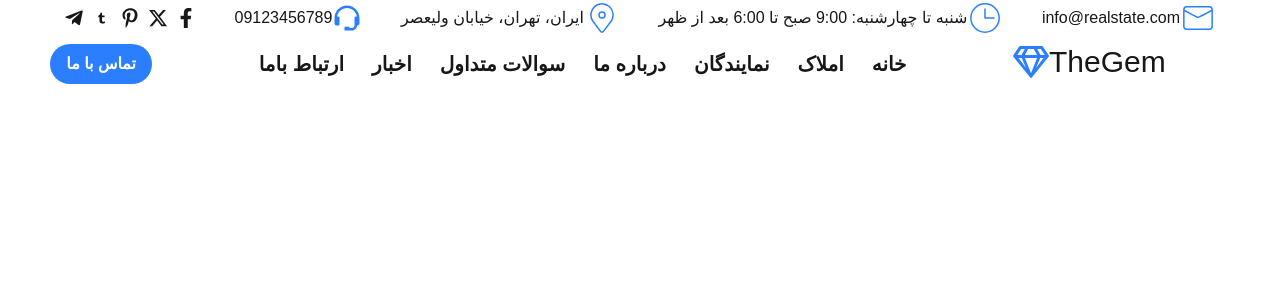
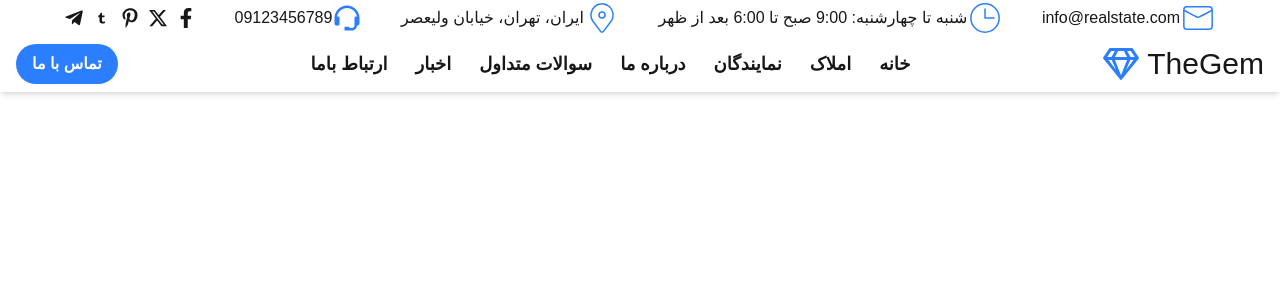
Before and after one commit to home-sales-org/Home_sales, a Next.js app in the folder homesales/: page / in a window 1280 px wide. Shown: the top 300 px of the page. Built offline with nearby package versions, Linux system fonts and the light colour scheme.

Commit message:
feat(header): make responsive layout for mobile menu

```diff
--- a/homesales/src/Components/header/Header.jsx
+++ b/homesales/src/Components/header/Header.jsx
@@ -1,40 +1,58 @@
-"use client" ;
+"use client";
 import Link from "next/link";
-import Navbar from '../../Components/header/Navbar'
+import Navbar from "../../Components/header/Navbar";
 import { FaRegGem } from "react-icons/fa";
+import { CiSearch } from "react-icons/ci";
+import { FiMenu, FiX } from "react-icons/fi";
 import { useState } from "react";
+import { FaFacebookF, FaTelegramPlane, FaPinterestP } from "react-icons/fa";
+import { FaXTwitter } from "react-icons/fa6";
+import { TiSocialTumbler } from "react-icons/ti";
+
 
 export default function Header() {
-    const Amlak = ["لیست املاک", "املاک مرتبط","ملک تکی","برای اجاره"," برای فروش"];
-    const Representatives =["لیست نمایندگان","صفحه نمایندگان"];
-    const News = [ " اخبارما", "وبلاگ"];
+  const Amlak = [
+    "لیست املاک",
+    "املاک مرتبط",
+    "ملک تکی",
+    "برای اجاره",
+    "برای فروش",
+  ];
+  const Representatives = ["لیست نمایندگان", "صفحه نمایندگان"];
+  const News = ["اخبار ما", "وبلاگ"];
+
   const [showAmlakList, setShowAmlakList] = useState(false);
   const [showRepresentatives, setShowRepresentatives] = useState(false);
   const [showNews, setShowNews] = useState(false);
+  const [menuOpen, setMenuOpen] = useState(false);
+
   return (
     <div>
       <Navbar />
-      <header className=" flex flex-row-reverse mt-2 w-[95%] justify-around">
-        <h1 className="flex  text-3xl">
-          <FaRegGem className="text-blue-500 text-4xl" /> TheGem
+      <header className="w-full px-4 py-2 flex justify-between items-center bg-white shadow-md relative flex-row-reverse">
+        <h1 className="flex items-center text-2xl md:text-3xl">
+          <FaRegGem className="text-blue-500 text-4xl mr-2" /> TheGem
         </h1>
-        <ul className="flex flex-row-reverse gap-4 text-xl font-bold">
-          <li className="hover:text-blue-400 hover:bg-gray-50 hover:rounded-full  p-1.5">
-            خانه
-          </li>
+        <button
+          className="md:hidden text-3xl "
+          onClick={() => setMenuOpen(!menuOpen)}
+        >
+          {menuOpen ? <FiX /> : <FiMenu />}
+        </button>
+        <ul className="hidden md:flex flex-row-reverse gap-4 text-lg font-bold">
+          <li className="hover:text-blue-400 p-1.5">خانه</li>
           <li
-            className="hover:text-blue-400 hover:bg-gray-50 hover:rounded-full  p-1.5 relative"
+            className="relative hover:text-blue-400 p-1.5"
             onMouseEnter={() => setShowAmlakList(true)}
             onMouseLeave={() => setShowAmlakList(false)}
           >
-            {" "}
             املاک
             {showAmlakList && (
-              <ul className="absolute right-0 top-10 bg-white shadow-lg rounded-xl p-5 w-40 z-50 text-right">
+              <ul className="absolute right-0 top-10 bg-white shadow-lg rounded-xl p-3 z-50 text-right w-40">
                 {Amlak.map((item, index) => (
                   <li
                     key={index}
-                    className="hover:text-blue-500 py-1 px-3 cursor-pointer"
+                    className="hover:bg-blue-500 hover:text-white py-1 px-3 cursor-pointer"
                   >
                     {item}
                   </li>
@@ -42,17 +60,18 @@ export default function Header() {
               </ul>
             )}
           </li>
-          <li className="hover:text-blue-400 hover:bg-gray-50 hover:rounded-full  p-1.5 relative"
-          onMouseEnter={()=> setShowRepresentatives(true)}
-          onMouseLeave={()=> setShowRepresentatives(false)}>
-            {" "}
+          <li
+            className="relative hover:text-blue-400 p-1.5"
+            onMouseEnter={() => setShowRepresentatives(true)}
+            onMouseLeave={() => setShowRepresentatives(false)}
+          >
             نمایندگان
             {showRepresentatives && (
-              <ul className="absolute right-0 top-10 bg-white shadow-lg rounded-xl p-5 w-45 z-50 text-right">
+              <ul className="absolute right-0 top-10 bg-white shadow-lg rounded-xl p-3 z-50 text-right w-40">
                 {Representatives.map((item, index) => (
                   <li
                     key={index}
-                    className="hover:text-blue-500 py-1 px-3 cursor-pointer"
+                    className="hover:bg-blue-500 hover:text-white py-1 px-3 cursor-pointer"
                   >
                     {item}
                   </li>
@@ -60,23 +79,20 @@ export default function Header() {
               </ul>
             )}
           </li>
-          <li className="hover:text-blue-400 hover:bg-gray-50 hover:rounded-full  p-1.5">
-            درباره ما
-          </li>
-          <li className="hover:text-blue-400 hover:bg-gray-50 hover:rounded-full  p-1.5">
-            سوالات متداول
-          </li>
-          <li className="hover:text-blue-400 hover:bg-gray-50 hover:rounded-full  p-1.5 relative"
+          <li className="hover:text-blue-400 p-1.5">درباره ما</li>
+          <li className="hover:text-blue-400 p-1.5">سوالات متداول</li>
+          <li
+            className="relative hover:text-blue-400 p-1.5"
             onMouseEnter={() => setShowNews(true)}
-            onMouseLeave={() => setShowNews(false)}>
+            onMouseLeave={() => setShowNews(false)}
+          >
             اخبار
-{
-    showNews && (
-          <ul className="absolute right-0 top-10 bg-white shadow-lg rounded-xl p-5 w-45 z-50 text-right">
+            {showNews && (
+              <ul className="absolute right-0 top-10 bg-white shadow-lg rounded-xl p-3 z-50 text-right w-40">
                 {News.map((item, index) => (
                   <li
                     key={index}
-                className="hover:text-blue-500 py-1 px-3 cursor-pointer"
+                    className="hover:bg-blue-500 hover:text-white py-1 px-3 cursor-pointer"
                   >
                     {item}
                   </li>
@@ -84,15 +100,67 @@ export default function Header() {
               </ul>
             )}
           </li>
-          <li className="hover:text-blue-400 hover:bg-gray-50 hover:rounded-full  p-1.5">
-            ارتباط باما
-          </li>
+          <li className="hover:text-blue-400 p-1.5">ارتباط باما</li>
         </ul>
-        <Link href="/">
+        <Link href="/" className="hidden lg:block">
           <p className="bg-blue-500 text-white font-bold px-4 py-2 rounded-full">
             تماس با ما
           </p>
         </Link>
+        {menuOpen && (
+          <ul className="absolute top-[70px] left-0 w-[50%] bg-white shadow-lg  h-screen  rounded-md flex flex-col items-end p-4 text-right z-50 font-bold  md:hidden">
+            <li className=" flex py-2 border-2 border-black  h-10 mb-2">
+              <CiSearch onClick={() => 2} />
+              <input
+                type="text"
+                placeholder="                                  ...جستجو"
+              />
+            </li>
+            <li className="py-2">
+              <Link href={""}>خانه</Link>
+            </li>
+            <li className="py-2">
+              <Link href={""}>املاک</Link>
+            </li>
+            <li className="py-2">
+              <Link href={""}>نمایندگان</Link>
+            </li>
+            <li className="py-2">
+              <Link href={""}>درباره ما</Link>
+            </li>
+            <li className="py-2">
+              <Link href={""}>سوالات متداول</Link>
+            </li>
+            <li className="py-2">
+              <Link href={""}>اخبار</Link>
+            </li>
+            <li className="py-2">
+              <Link href={""}>وبلاگ</Link>
+            </li>
+            <li className="py-2">
+              <Link href={""}>ارتباط با ما</Link>
+            </li>
+            <li className="py-2">
+              <div className="flex justify-around gap-2 items-center ">
+                <Link href={""}>
+                  <FaTelegramPlane className="hover:text-blue-400 text-xl " />
+                </Link>
+                <Link href={""}>
+                  <TiSocialTumbler className="hover:text-blue-400 text-xl " />
+                </Link>
+                <Link href={""}>
+                  <FaPinterestP className="hover:text-blue-400 text-xl " />
+                </Link>
+                <Link href={""}>
+                  <FaXTwitter className="hover:text-blue-400 text-xl " />
+                </Link>
+                <Link href={""}>
+                  <FaFacebookF className="hover:text-blue-400 text-xl " />
+                </Link>
+              </div>
+            </li>
+          </ul>
+        )}
       </header>
     </div>
   );
```
Lines whose indentation alone changed are shown as unchanged.
